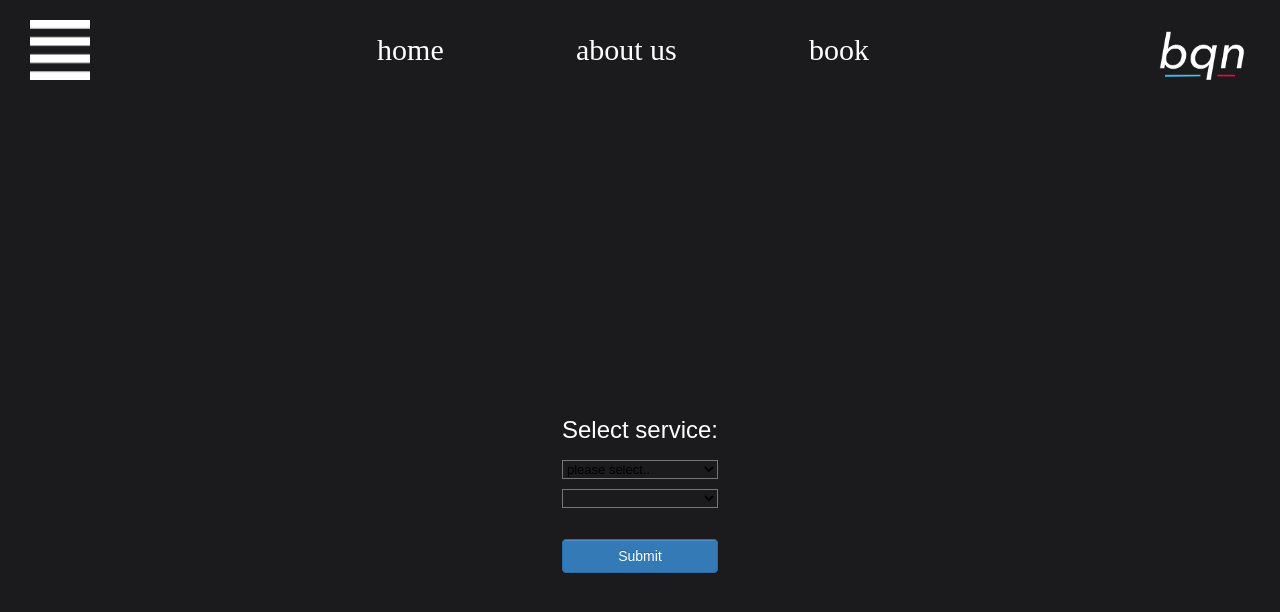
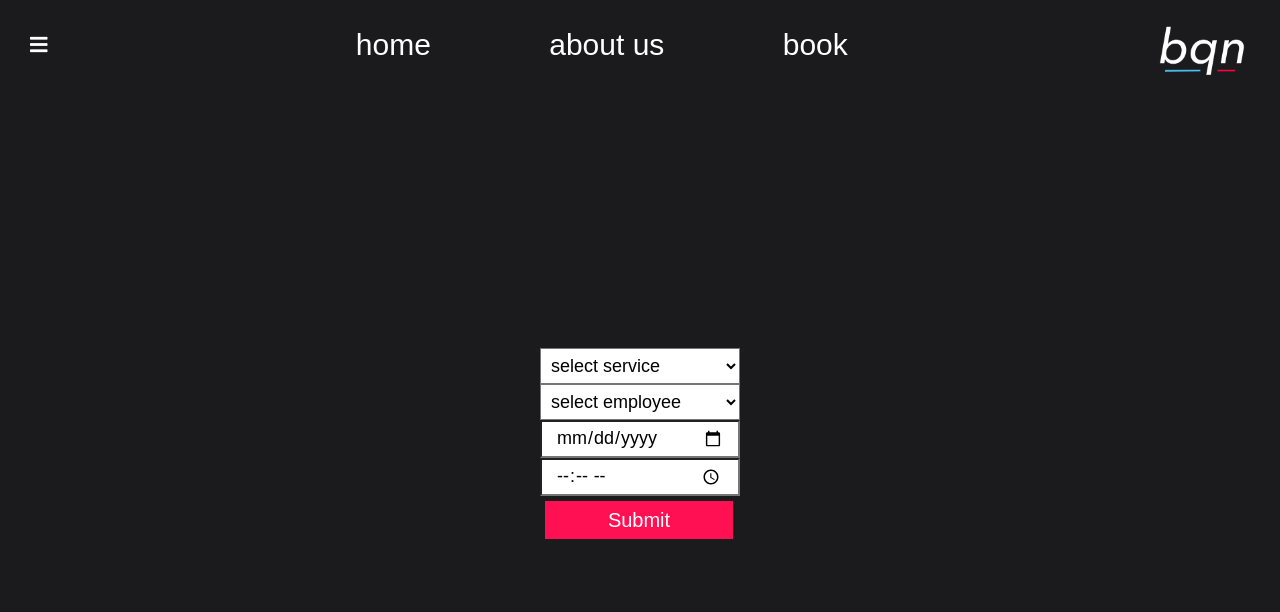
Before and after one commit to RMIT-SEPT/majorproject-9-mon-1530-3, a React (Create React App) app in the folder FrontEnd/: page /book in a window 1280 px wide. Shown: the top 612 px of the page. Built offline with nearby package versions, Linux system fonts and the light colour scheme.

Commit message:
modified booking page and menu bar

```diff
--- a/FrontEnd/src/App.css
+++ b/FrontEnd/src/App.css
@@ -27,8 +27,8 @@
 }
 
 * {
-  background: #1B1B1D;
-  font-family: 'Avenir Next', 'Arial', sans-serif;
+  background: #1b1b1d;
+  font-family: "Avenir Next", "Arial", sans-serif;
   color: white;
   font-size: 20px;
 }
@@ -61,13 +61,13 @@ nav #navibar {
 }
 
 nav a {
-  font-family: 'Avenir Next';
+  font-family: sans-serif;
   font-size: 30px;
   color: white;
 }
 
 nav a:hover {
-  color: #66C7F4;
+  color: #66c7f4;
 }
 
 #navlinks {
@@ -75,7 +75,6 @@ nav a:hover {
   display: flex;
   justify-content: space-between;
 }
-
 
 nav img {
   height: 60px;
@@ -93,9 +92,49 @@ nav img {
 }
 
 .popupMenu a {
-  font-family: 'Avenir Next';
+  font-family: "Avenir Next";
   font-size: 18px;
   color: white;
+}
+
+.fa-bars {
+  color: #fff;
+}
+
+.menu-bar {
+  position: relative;
+}
+
+.nav-links {
+  color: white;
+  text-decoration: none;
+  padding: 0.5rem 1rem;
+}
+
+.nav-links:hover {
+  background-color: #fff;
+  border-radius: 4px;
+  transition: all 0.2s ease-out;
+}
+
+.nav-menu {
+  display: flex;
+  flex-direction: column;
+  width: 50%;
+  height: 127px;
+  position: absolute;
+  top: 80px;
+  left: -100%;
+  opacity: 1;
+  transition: all 0.5s ease;
+}
+
+.nav-menu.active {
+  background: #5e90f0;
+  left: 0;
+  opacity: 1;
+  transition: all 0.5s ease;
+  z-index: 1;
 }
 
 @media only screen and (max-width: 600px) {
--- a/FrontEnd/src/components/CreateBooking.js
+++ b/FrontEnd/src/components/CreateBooking.js
@@ -1,65 +1,79 @@
-import React, { Component } from 'react';
+import React, { Component } from "react";
 import ReactDOM from "react-dom";
-import {createBooking} from '../actions/bookingActions';
+import { createBooking } from "../actions/bookingActions";
 
 export class CreateBooking extends Component {
-    constructor(props){
+  constructor(props) {
     super(props);
     this.onChange = this.onChange.bind(this);
     this.onSubmit = this.onSubmit.bind(this);
-        console.log(this.props.employeeID)
+    console.log(this.props.employeeID);
     //set min booking date to today
     var today = new Date();
     var dd = today.getDate();
-        var mm = today.getMonth()+1; //January is 0
+    var mm = today.getMonth() + 1; //January is 0
     var yyyy = today.getFullYear();
-        if(dd<10){
-                dd='0'+dd
+    if (dd < 10) {
+      dd = "0" + dd;
     }
-            if(mm<10){
-                mm='0'+mm
+    if (mm < 10) {
+      mm = "0" + mm;
     }
 
-            today = yyyy+'-'+mm+'-'+dd;
+    today = yyyy + "-" + mm + "-" + dd;
 
     const startTime = new Date("Jan 01, 1970 " + this.props.startTime);
     const endTime = new Date("Jan 01, 1970 " + this.props.endTime);
 
     //Creates booking times at 30m intervals between start and end time:
-        const timeSlots = this.getTimes(startTime,endTime);
+    const timeSlots = this.getTimes(startTime, endTime);
     //create array of options for form
     //For future update: add filter for existing booking times to not show
-        var timeSlotOptions = timeSlots.map(function(time,i){
-            if(time.getMinutes() === 0)
-            {
-             console.log(time.getHours()+":00");
-             return <div>
-             <input name='time' onChange={this.onChange} type='radio' key={time.getHours()+":00"} value={time.getHours()+":00"}/>
-             <label style={{background:'white',color:'black'}}>{time.getHours()+":00"}</label>
+    var timeSlotOptions = timeSlots.map(function (time, i) {
+      if (time.getMinutes() === 0) {
+        console.log(time.getHours() + ":00");
+        return (
+          <div>
+            <input
+              name="time"
+              onChange={this.onChange}
+              type="radio"
+              key={time.getHours() + ":00"}
+              value={time.getHours() + ":00"}
+            />
+            <label style={{ background: "white", color: "black" }}>
+              {time.getHours() + ":00"}
+            </label>
           </div>
+        );
+      } else {
+        console.log(time.getHours() + ":" + time.getMinutes());
+        return (
+          <div>
+            <input
+              name="time"
+              onChange={this.onChange}
+              type="radio"
+              key={time.getHours() + ":" + time.getMinutes()}
+              value={time.getHours() + ":" + time.getMinutes()}
+            />
+            <label style={{ background: "white", color: "black" }}>
+              {time.getHours() + ":" + time.getMinutes()}
+            </label>
+          </div>
+        );
       }
-            else
-            {
-             console.log(time.getHours()+":"+time.getMinutes());
-             return <div>
-             <input name='time' onChange={this.onChange} type='radio' key={time.getHours()+":"+time.getMinutes()} value={time.getHours()+":"+time.getMinutes()}/>
-             <label style={{background:'white',color:'black'}}>{time.getHours()+":"+time.getMinutes()}</label>
-                    </div>
-                }
-        },this)
-
+    }, this);
 
     this.state = {
-            "customerID":"",
-            "employeeID":this.props.employeeID,
-            "date":"",
-            "time":"",
-            "confirmed":"",
-            timeSlots:timeSlotOptions,
-            today:today
+      customerID: "",
+      employeeID: this.props.employeeID,
+      date: "",
+      time: "",
+      confirmed: "",
+      timeSlots: timeSlotOptions,
+      today: today,
     };
-
-
   }
 
   getTimes(startTime, stopTime) {
@@ -67,81 +81,121 @@ export class CreateBooking extends Component {
     var currentDate = startTime;
     var previousDate = currentDate;
     while (currentDate <= stopTime) {
-            dateArray.push(new Date (currentDate));
+      dateArray.push(new Date(currentDate));
       previousDate = currentDate;
-            currentDate = new Date(previousDate.getTime() + 30*60000);
+      currentDate = new Date(previousDate.getTime() + 30 * 60000);
     }
     dateArray.pop();
     return dateArray;
   }
 
-    onChange(e){
-        this.setState({[e.target.name]: e.target.value});
+  onChange(e) {
+    this.setState({ [e.target.name]: e.target.value });
   }
 
-    async onSubmit(e){
-
+  async onSubmit(e) {
     e.preventDefault();
 
     const newBooking = {
-        "customerID":this.state.customerID,
-        "employeeID":this.state.employeeID,
-        "date":this.state.date,
-        "time":this.state.time,
-        "confirmed":false
-    }
+      customerID: this.state.customerID,
+      employeeID: this.state.employeeID,
+      date: this.state.date,
+      time: this.state.time,
+      confirmed: false,
+    };
     console.log(newBooking);
 
-        let bookingID = await createBooking(newBooking)
+    let bookingID = await createBooking(newBooking);
 
-        if(bookingID){
+    if (bookingID) {
       console.log(bookingID);
-            ReactDOM.render(<div style={{background:'white', color:'black'}}>
-                <h2 className="header">Thank you,<br/>your booking number is:</h2>
-                <b>{bookingID}</b><br/>
-                <br/>
+      ReactDOM.render(
+        <div style={{ background: "white", color: "black" }}>
+          <h2 className="header">
+            Thank you,
+            <br />
+            your booking number is:
+          </h2>
+          <b>{bookingID}</b>
+          <br />
+          <br />
           date: {newBooking.date}
-                <br/>
+          <br />
           time: {newBooking.time}
-                <br/>
-                <a className = "button" href = "/index">return home</a>
-                </div>,document.getElementById('booking'))
-        }
-        else{
+          <br />
+          <a className="button" href="/index">
+            return home
+          </a>
+        </div>,
+        document.getElementById("booking")
+      );
+    } else {
       console.log("error");
-            ReactDOM.render(<div>
-                <h2 className="header">Booking failed,<br/>please try again;</h2>
-                <br/><br/>
-                <a className = "button" href = "/CreateBooking">reset</a>
-                </div>,document.getElementById('booking'))
-        }
-
-
-    }
-    render() {
-
-        const formStyle = {color:'black', fontSize:'small',width:'100%'};
-        return (
+      ReactDOM.render(
         <div>
-                <div id = 'booking'>
-                <h3>Select service:</h3>
-                <form onSubmit={this.onSubmit}>
-                <select id='selectService' onChange={this.getStaff} defaultValue='Please select..' style={formStyle} >
-                <option style={formStyle}>please select..</option>
-                </select>
-                <br/>
-                <select id ='staffSelect' style={formStyle} defaultValue="">
-                    {this.state.staff}
-                </select>
-                <br/>
-                <br/>
-               <input className = "btn btn-primary btn-block mt-4" type = "submit"></input>
-                 </form>
-
-                  </div>
-            </div>
-        )
+          <h2 className="header">
+            Booking failed,
+            <br />
+            please try again;
+          </h2>
+          <br />
+          <br />
+          <a className="button" href="/CreateBooking">
+            reset
+          </a>
+        </div>,
+        document.getElementById("booking")
+      );
     }
   }
 
-export default CreateBooking
+  render() {
+    const formStyle = {
+      color: "black",
+      fontSize: "large",
+      width: "100%",
+      background: "white",
+    };
+    return (
+      <div>
+        <div id="booking">
+          <form className="createBooking" onSubmit={this.onSubmit}>
+            <select
+              className="serviceSelect"
+              id="selectService"
+              onChange={this.getStaff}
+              defaultValue="Please select.."
+              style={formStyle}
+            >
+              <option className="content" style={formStyle}>
+                select service
+              </option>
+            </select>
+            <br />
+            <select
+              className="employeeSelect"
+              id="staffSelect"
+              style={formStyle}
+              defaultValue=""
+            >
+              {this.state.staff}
+              <option>select employee</option>
+            </select>
+            <br />
+            <input type="date" id="appt" className="date"></input>
+            <br />
+            <input type="time" id="appttime" className="time"></input>
+            <br />
+            <button className="submitBooking" type="submit" value="Submit">
+              Submit
+            </button>
+          </form>
+        </div>
+        <br />
+        <br />
+      </div>
+    );
+  }
+}
+
+export default CreateBooking;
--- a/FrontEnd/src/components/Layout/Nav.js
+++ b/FrontEnd/src/components/Layout/Nav.js
@@ -1,37 +1,65 @@
-import React, { Component } from 'react'
-import logo from '../../images/logo-mini.png'
-import menu from '../../images/menu.png'
-import Popup from './PopupMenu'
+import React, { Component } from "react";
+import logo from "../../images/logo-mini.png";
+import menu from "../../images/menu.png";
+import { PopupMenu } from "./PopupMenu";
 
 class Nav extends Component {
+  state = { clicked: false };
 
-    displayMenu() {
-        var m = document.getElementById("menuContent");
-        m.style.display = "block";
-    }
+  handleClick = () => {
+    this.setState({ clicked: !this.state.clicked });
+  };
 
-    undisplayMenu(event) {
-        var m = document.getElementById("menuContent");
-        m.style.display = "none";
-    }
+  //displayMenu() {
+  // var m = document.getElementById("menuContent");
+  // m.style.display = "block";
+  //}
+
+  //undisplayMenu(event) {
+  // var m = document.getElementById("menuContent");
+  // m.style.display = "none";
+  //}
 
   render() {
     return (
       <div>
-            <nav>
+        <nav className="menu-bar">
           <div id="navibar">
-                <div id="menuIcon" onClick={this.displayMenu} onMouseOut={this.undisplayMenu}><img src={menu} alt="menu icon"></img></div>
+            <div
+              className="menu-icon"
+              id="menuIcon"
+              onClick={this.handleClick}
+              //onMouseOut={this.undisplayMenu}
+            >
+              <i
+                className={this.state.clicked ? "fas fa-times" : "fas fa-bars"}
+              ></i>
+              <ul
+                className={this.state.clicked ? "nav-menu active" : "nav-menu"}
+              >
+                {PopupMenu.map((item, index) => {
+                  return (
+                    <li key={index}>
+                      <a className={item.cName} href={item.url}>
+                        {item.title}
+                      </a>
+                    </li>
+                  );
+                })}
+              </ul>
+            </div>
             <div id="navlinks">
-                <a href = "/login">home</a>
-                <a href = "/about">about us</a>
-                <a href = "/book">book</a>
+              <a href="/login">home</a>
+              <a href="/about">about us</a>
+              <a href="/book">book</a>
             </div>
-                <a href="/"><img src={logo} alt="booqing logo"></img></a>
+            <a href="/">
+              <img src={logo} alt="booqing logo"></img>
+            </a>
           </div>
         </nav>
-            <Popup />
       </div>
-        )
+    );
   }
 }
 
--- a/FrontEnd/src/index.css
+++ b/FrontEnd/src/index.css
@@ -21,16 +21,15 @@ LOGO
 }
 
 #menuIcon:hover {
-  background: #5E90F0;
+  background: #5e90f0;
 }
-
 
 /**
 SIGNIN BOX/SIGNUP BOX
 **/
 
 .signs {
-  font-family: 'Avenir Next';
+  font-family: "Avenir Next";
   font-size: 18px;
   align-self: center;
 }
@@ -47,7 +46,7 @@ SIGNIN BOX/SIGNUP BOX
   margin: 5px;
   border: none;
   padding: 10px 15px;
-  background-color: #5E90F0;
+  background-color: #5e90f0;
   width: 97%;
 }
 
@@ -59,7 +58,7 @@ SIGNIN BOX/SIGNUP BOX
 }
 
 .signs a:hover {
-  color: #5E90F0;
+  color: #5e90f0;
 }
 
 /**
@@ -69,7 +68,7 @@ ABOUT US PAGE
 .aboutContent {
   width: 500px;
   align-items: center;
-  font-family: 'Avenir Next';
+  font-family: "Avenir Next";
   text-align: justify;
 }
 
@@ -77,6 +76,68 @@ ABOUT US PAGE
   font-size: 15px;
 }
 
+/**
+BOOKING PAGE
+**/
+.submitBooking {
+  margin: 5px;
+  border: none;
+  padding: 5px 20px;
+  background-color: #ff1053;
+  color: #fff;
+  width: 94%;
+}
+
+.submitBooking:hover {
+  padding: 5px 20px;
+  transition: all 0.3s ease-out;
+  background: #fff;
+  color: #ff1053;
+  transition: 250ms;
+}
+
+.createBooking {
+  width: 200px;
+  align-items: center;
+  font-family: sans-serif;
+  text-align: justfiy;
+}
+
+.serviceSelect {
+  color: white;
+  padding: 6px;
+  font-size: 6px;
+  border: bold;
+  cursor: pointer;
+}
+
+.employeeSelect {
+  color: white;
+  padding: 6px;
+  font-size: 6px;
+  border: bold;
+  cursor: pointer;
+}
+
+.date {
+  background-color: #fff;
+  color: black;
+  padding: 3px 14px;
+  font-size: 18px;
+  border: bold;
+  cursor: pointer;
+  width: 100%;
+}
+
+.time {
+  background-color: #fff;
+  color: black;
+  padding: 3px 14px;
+  font-size: 18px;
+  border: bold;
+  cursor: pointer;
+  width: 100%;
+}
 /**
 PHONE SCREENS
 **/
```
Also changed, not shown: FrontEnd/src/components/Layout/LoginForm.js (added, +18 -0 lines), FrontEnd/src/components/Layout/PopupMenu.js (+17 -18 lines), FrontEnd/src/components/Layout/RegisterForm.js (added, +51 -0 lines). Lines whose indentation alone changed are shown as unchanged.
